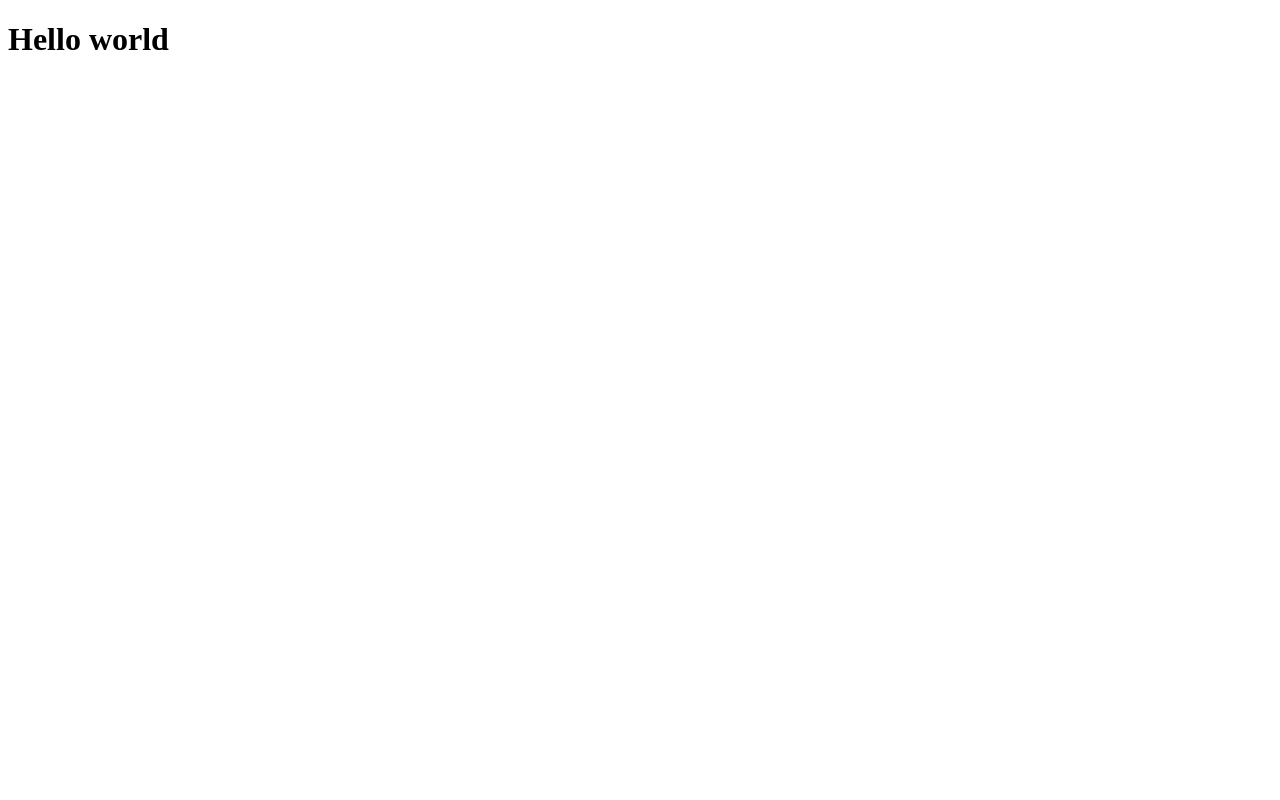
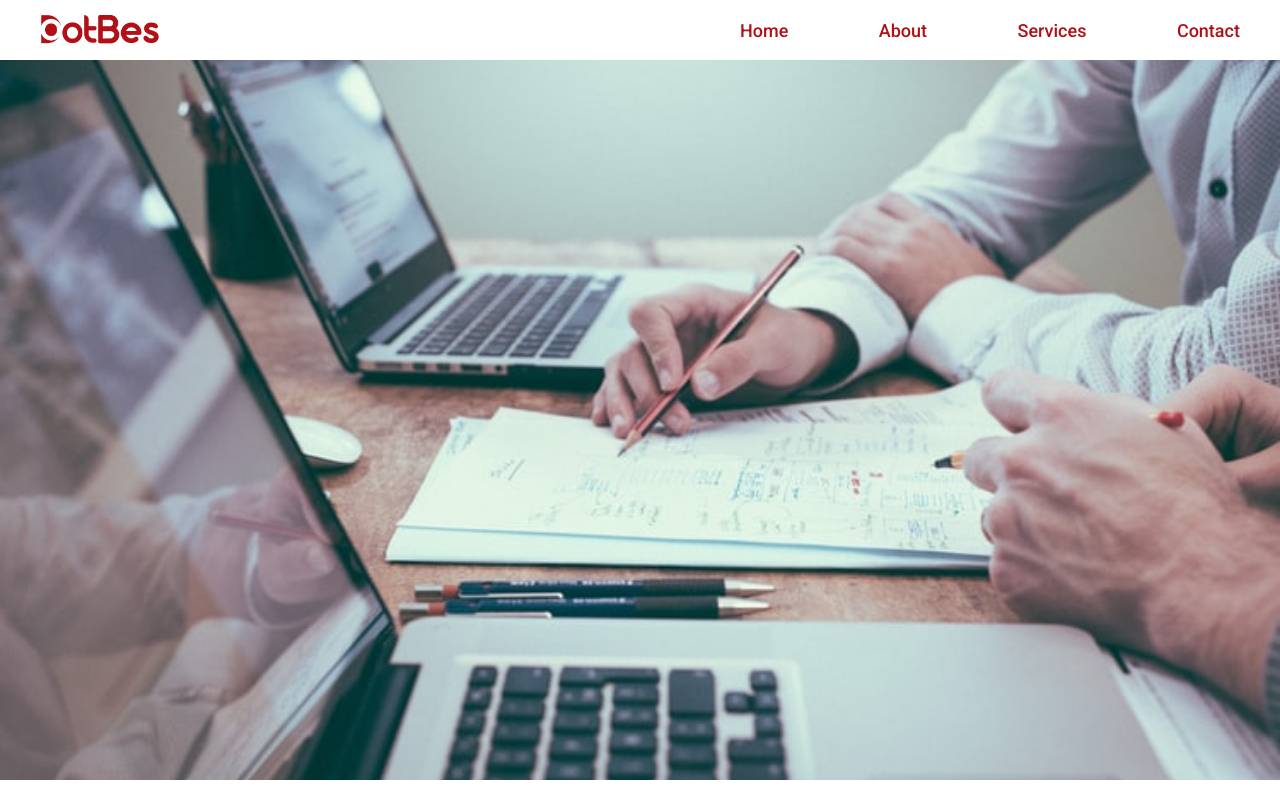
Before and after one commit to sadabdhrubo1997/dotbest, a plain HTML site: page index.html in a window 1280 px wide. Drawn offline with Linux system fonts and the light colour scheme.

Commit message:
under construction

```diff
--- a/index.html
+++ b/index.html
@@ -1,11 +1,47 @@
 <!DOCTYPE html>
 <html lang="en">
+
 <head>
     <meta charset="UTF-8">
     <meta name="viewport" content="width=device-width, initial-scale=1.0">
     <title>DotBest</title>
+    <link rel="shortcut icon" href="./resources/icons/favicon.ico" type="image/x-icon">
+    <link rel="stylesheet" href="./resources/css/style.css">
 </head>
-<body>
-    <h1>Hello world</h1>
+
+<body id="homepage">
+    <!-- top navigation -->
+    <div id="navbar">
+        <div class="container">
+            <div class="wrapper">
+                <div class="logo"><a href="index.html">
+                        <img src="./resources/icons/logo.png" alt="">
+                    </a></div>
+
+                <div class="menu">
+                    <ul>
+                        <li><a href="#">Home</a></li>
+                        <li><a href="#">About</a></li>
+                        <li><a href="#">Services</a></li>
+                        <li><a href="#">Contact</a></li>
+                    </ul>
+                </div>
+            </div>
+        </div>
+    </div>
+    <!-- top navigation end -->
+
+
+    <!-- header area -->
+
+    <div id="header_area">
+        <div class="container">
+
+        </div>
+    </div>
+
+    <!-- header area end -->
+
 </body>
+
 </html>
--- /dev/null
+++ b/resources/css/_common.scss
@@ -0,0 +1,19 @@
+*{
+    margin: 0;
+    padding: 0;
+    box-sizing: border-box;
+    font-family: 'Roboto', sans-serif;
+}
+
+
+
+html{
+    font-size: 62.5%;
+    scroll-behavior: smooth;
+}
+
+
+.container{
+    width: 120rem;
+    margin: 0 auto;
+}
--- /dev/null
+++ b/resources/css/_homepage.scss
@@ -0,0 +1,121 @@
+#homepage {
+
+    // top navigation
+    #navbar {
+        .wrapper {
+            width: 100%;
+            height: 6rem;
+            display: flex;
+            align-items: center;
+            justify-content: space-between;
+
+            .logo {
+                height: 100%;
+                width: 12rem;
+                display: flex;
+                align-items: center;
+                justify-content: center;
+
+                img {
+                    width: 100%;
+                }
+            }
+
+            .menu {
+                width: 50rem;
+                height: 100%;
+
+                ul {
+                    width: 100%;
+                    height: 100%;
+                    display: flex;
+                    align-items: center;
+                    justify-content: space-between;
+                    list-style: none;
+
+                    li {
+                        position: relative;
+                        cursor: pointer;
+
+                        a {
+                            font-size: 1.8rem;
+                            text-decoration: none;
+                            color: rgb(177, 16, 22);
+                            font-weight: 500;
+                        }
+
+                        &::after {
+                            position: absolute;
+                            content: '';
+                            top: 110%;
+                            left: 0;
+                            width: 0;
+                            height: .2rem;
+                            background-color: rgb(177, 16, 22);
+                            border-radius: .5rem;
+                            -webkit-border-radius: .5rem;
+                            -moz-border-radius: .5rem;
+                            -ms-border-radius: .5rem;
+                            -o-border-radius: .5rem;
+                            transition: .2s;
+                            -webkit-transition: .2s;
+                            -moz-transition: .2s;
+                            -ms-transition: .2s;
+                            -o-transition: .2s;
+                        }
+
+                        &:hover {
+                            &::after {
+                                width: 100%;
+                            }
+                        }
+                    }
+                }
+
+            }
+        }
+    }
+
+    // top navigation end
+
+    // header area
+
+    #header_area{
+        height: 90vh;
+        width: 100%;
+        background-image: url(./../images/photo-1454165804606-c3d57bc86b40.jfif);
+        background-repeat: no-repeat;
+        background-size: 100%;
+        background-attachment: fixed;
+    }
+
+    // header area end
+
+
+
+
+
+
+
+
+
+
+
+
+
+
+
+
+
+
+
+
+
+
+
+
+
+
+
+
+}
--- a/resources/css/style.scss
+++ b/resources/css/style.scss
@@ -0,0 +1,5 @@
+@import url('https://fonts.googleapis.com/css2?family=Roboto:wght@300;400;500;700;900&display=swap');
+
+
+@import './common';
+@import './homepage';
```
Also changed, not shown: resources/css/style.css, resources/icons/favicon.ico (added), resources/icons/logo.png (added), resources/images/photo-1454165804606-c3d57bc86b40.jfif (added), 1 other file.
